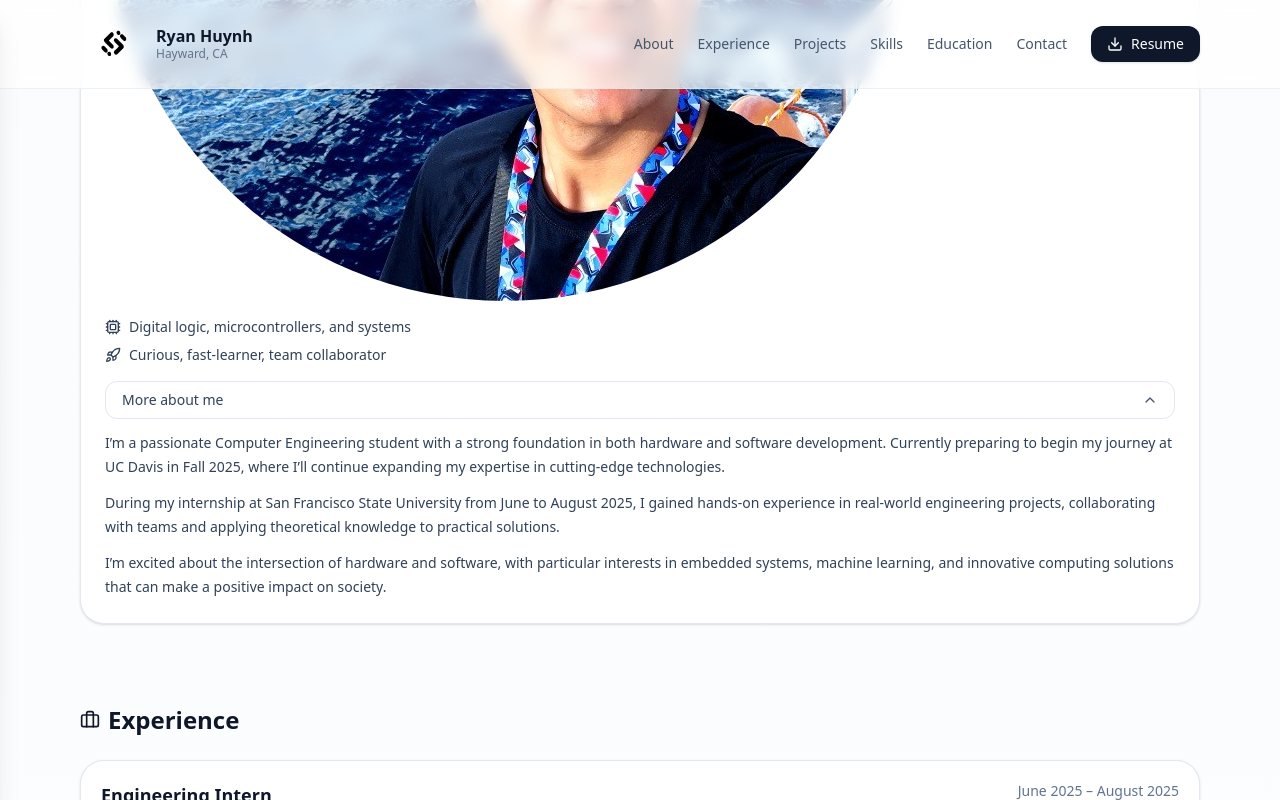
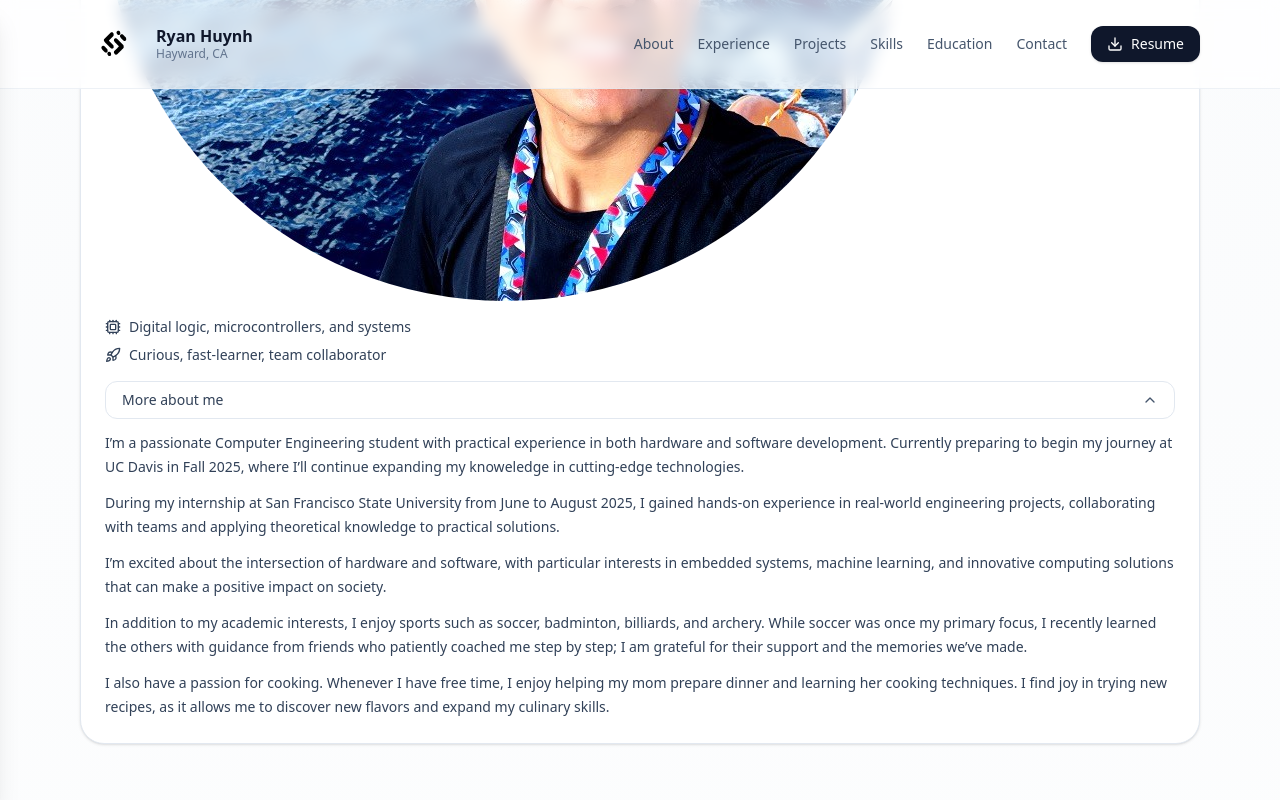
Before and after one commit to ryanhuynh02/ryan-portfolio, a Next.js app: page / in a window 1280 px wide. Both pictures are taken after a click on the button "More about me". Shown: the part 1023-1823 px from the top of the page. Built offline with nearby package versions, Linux system fonts and the light colour scheme.

Commit message:
Add More about info

```diff
--- a/src/app/page.tsx
+++ b/src/app/page.tsx
@@ -94,8 +94,8 @@ function AboutCollapse() {
       {open && (
         <div className="mt-3 text-sm leading-6 text-slate-700 space-y-3">
           <p>
-            I’m a passionate Computer Engineering student with a strong foundation in both hardware and software development.
-            Currently preparing to begin my journey at UC Davis in Fall 2025, where I’ll continue expanding my expertise
+            I’m a passionate Computer Engineering student with practical experience in both hardware and software development.
+            Currently preparing to begin my journey at UC Davis in Fall 2025, where I’ll continue expanding my knoweledge
             in cutting-edge technologies.
           </p>
           <p>
@@ -105,6 +105,12 @@ function AboutCollapse() {
           <p>
             I’m excited about the intersection of hardware and software, with particular interests in embedded systems,
             machine learning, and innovative computing solutions that can make a positive impact on society.
+          </p>
+          <p>
+            In addition to my academic interests, I enjoy sports such as soccer, badminton, billiards, and archery. While soccer was once my primary focus, I recently learned the others with guidance from friends who patiently coached me step by step; I am grateful for their support and the memories we’ve made.
+          </p>
+          <p>
+            I also have a passion for cooking. Whenever I have free time, I enjoy helping my mom prepare dinner and learning her cooking techniques. I find joy in trying new recipes, as it allows me to discover new flavors and expand my culinary skills.
           </p>
         </div>
       )}
```
